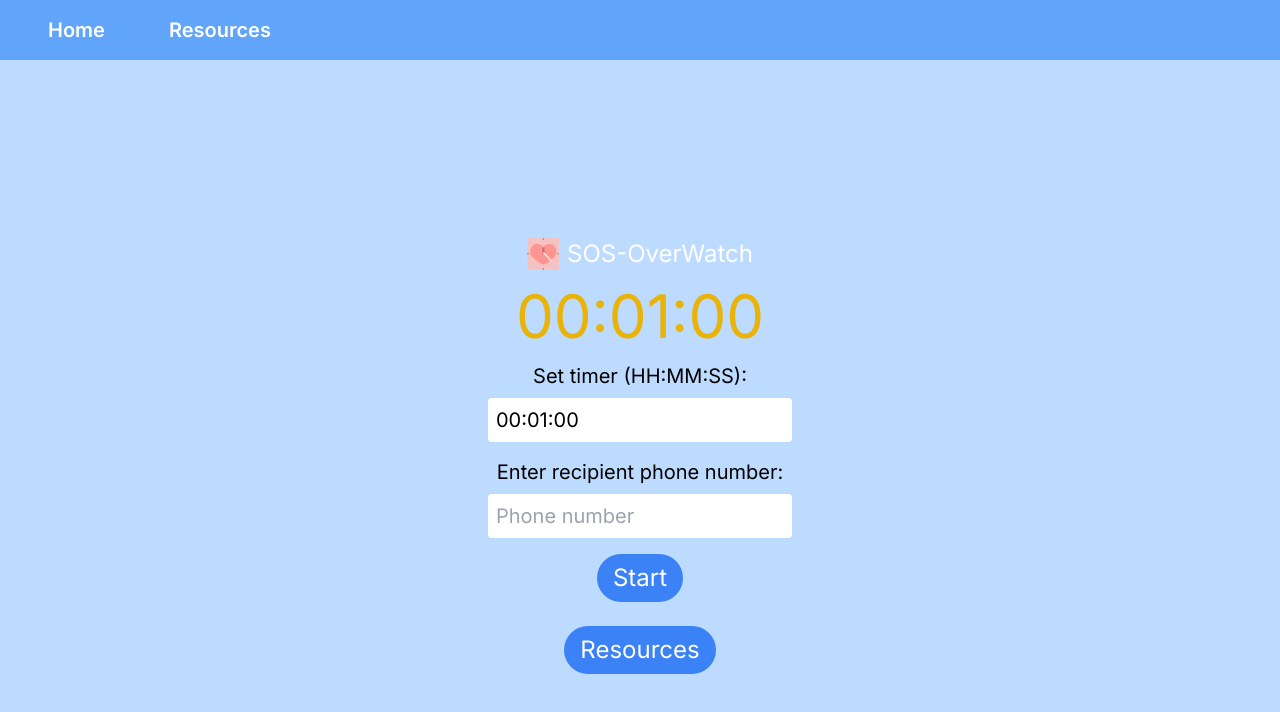
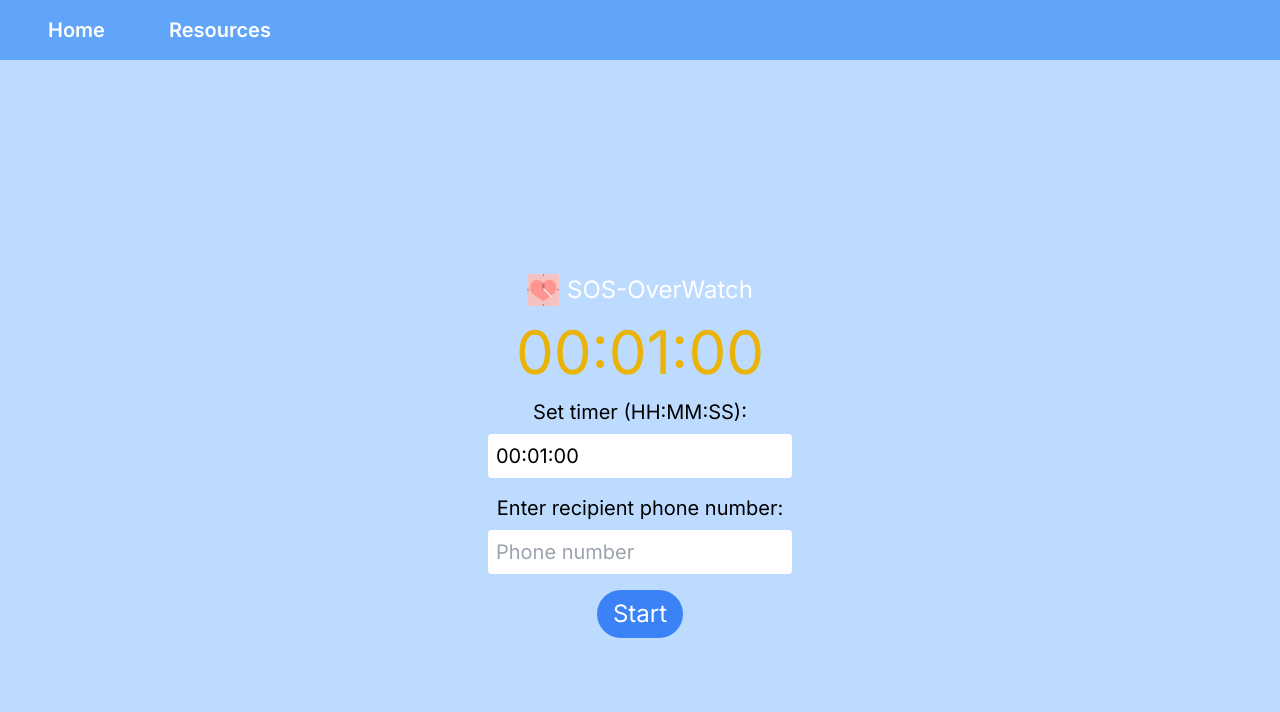
Before and after one commit to ewanbrinkman/stormhacks-2024, a Next.js app: page / in a window 1280 px wide. Shown: the top 712 px of the page. Built offline with nearby package versions, Linux system fonts and the light colour scheme.

Commit message:
fix: remove resources button

```diff
--- a/src/app/page.tsx
+++ b/src/app/page.tsx
@@ -327,12 +327,6 @@ export default function Home() {
             )}
           </div>
         )}
-        <Button
-          href="/resources"
-          className="bg-blue-500 text-white transition duration-300 ease-in-out hover:bg-blue-600 focus:bg-blue-700 mt-4"
-        >
-          Resources
-        </Button>
       </div>
     </main>
   );
```
